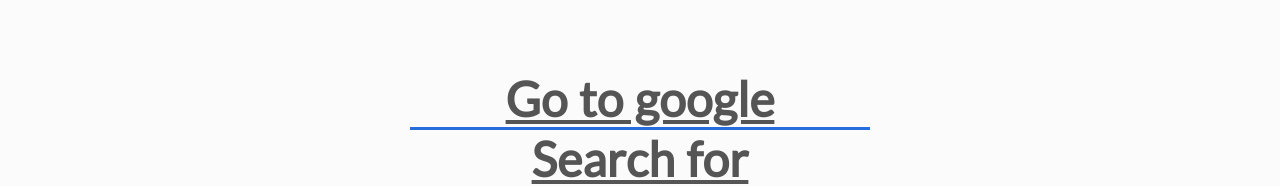
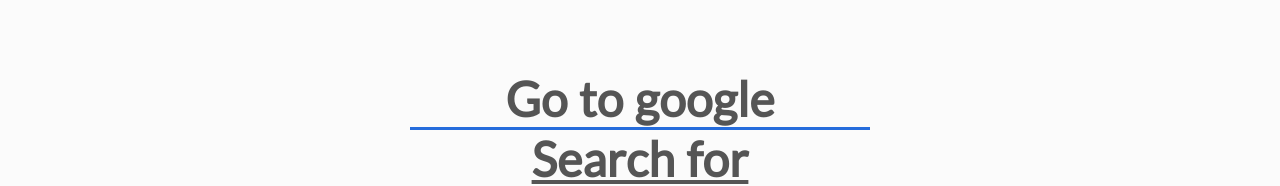
Before and after one commit to iamWolfo/iamwolfo.github.io, a plain HTML site: page assets/test.html in a window 1280 px wide. Shown: the part 401-587 px from the top of the page. Drawn offline with Linux system fonts and the light colour scheme.

Commit message:
Update style.css

```diff
--- a/style.css
+++ b/style.css
@@ -1,4 +1,8 @@
 @import url("https://fonts.googleapis.com/css?family=Montserrat:400,700");
+
+::selection {
+  background-color: #18C4F2;
+}
 
 * {
   padding: 0;
@@ -108,7 +112,7 @@
     color: #1067CC;
 }
 
-a.noChange:hover {
+a.noChange {
   color: #555;
   text-decoration: none;
 }
```
